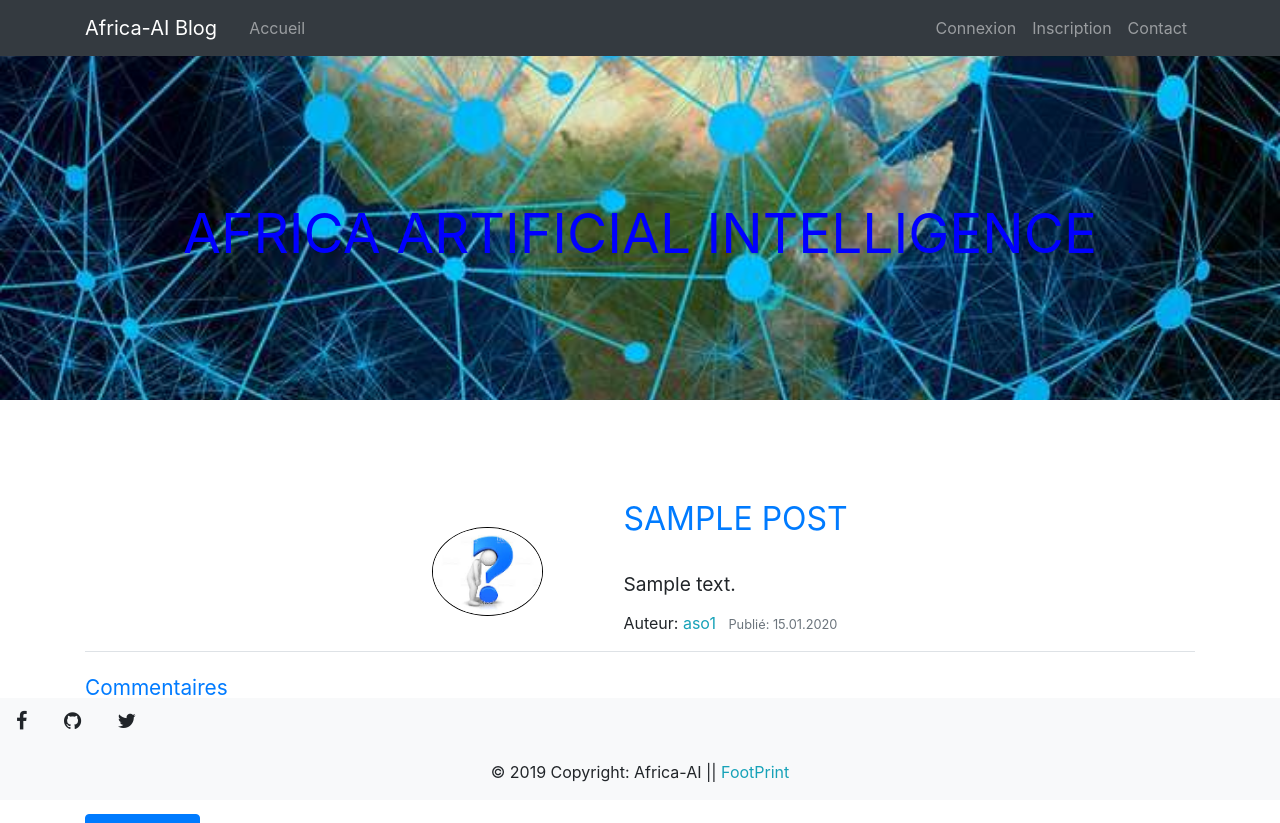
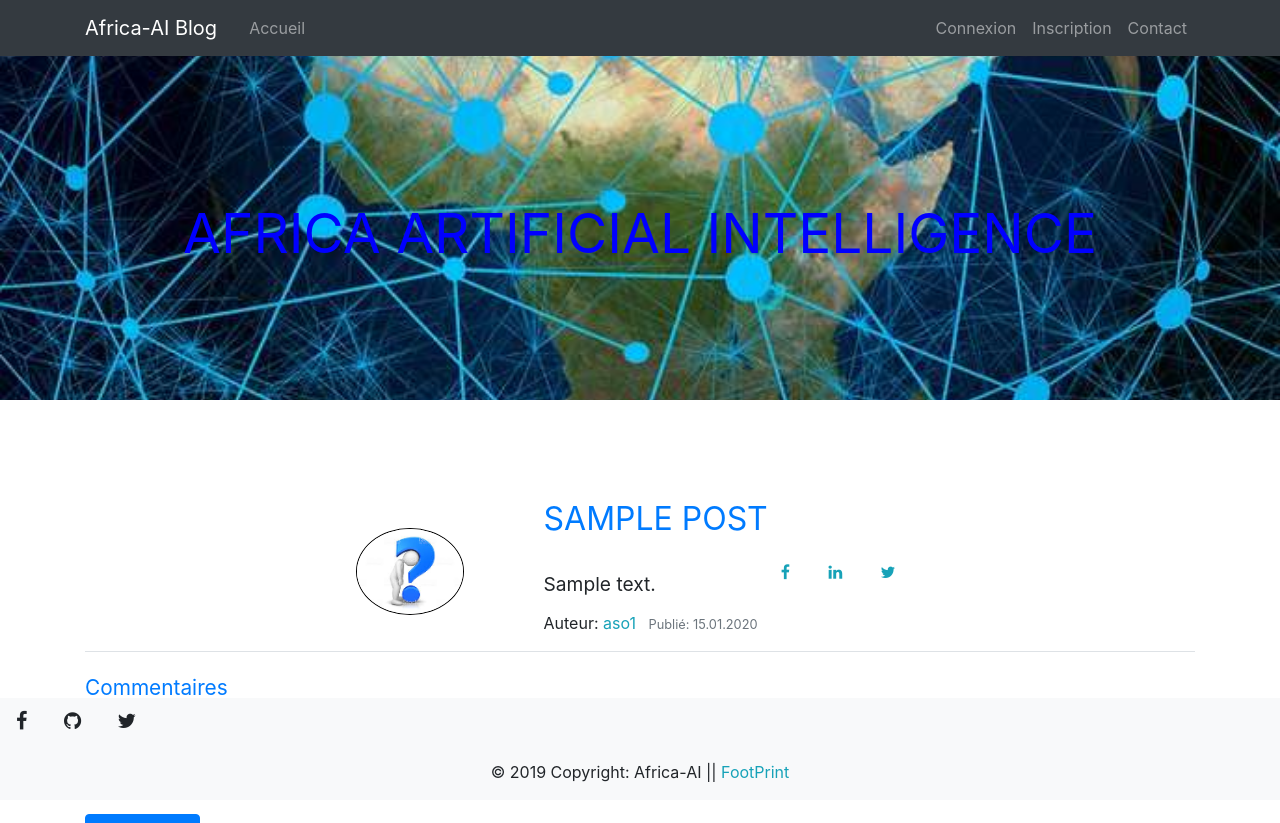
Before and after one commit to armelsoubeiga/blogsi, a Django app: page /post/1/ in a window 1280 px wide. Shown: the top 823 px of the page. Run offline with Django 3.2, Linux system fonts and the light colour scheme; data comes from the database, SQL or seed files in the repository; tables that the repository leaves empty hold one stand-in row (values such as "Sample post"); some libraries are stand-ins or nearby versions.

Commit message:
Update post_detail.html

```diff
--- a/blog/templates/blog/post_detail.html
+++ b/blog/templates/blog/post_detail.html
@@ -2,10 +2,10 @@
 {% extends "blog/base.html"%}
 
 <!-- Title only for this site -->
-{% block title %}Post Detail{% endblock %}
+{% block title %}{{ object.title }}{% endblock %}
 
 {% block content%}
-  <article class="blog-content mb-4 pb-2 border-bottom" role="article">
+  <article class="blog-content mb-4 pb-2 col-xl border-bottom" role="article">
     <!-- Author Image -->
     <img src="{{ object.author.profile.image.url }}" alt="author" class="rounded-circle blog-content__img"/>
     <!-- START Content Post -->
@@ -33,6 +33,22 @@
       {% endif %}
     </div>
     <!-- END Content Post -->
+        <div class="float-right" ></div>
+    <div></div>
+    <div class="social-btns float-right">
+
+      <span class="float-right mr-2 text-info">
+
+                {% with base_url="http://armelsoubeiga.pythonanywhere.com/post/" %}
+                    <a class="btn-floating btn facebook  mr-2 text-info" href="https://www.facebook.com/sharer/sharer.php?u={{ base_url|urlencode }}{{ post.id  }}{{ request.get_full_path|urlencode }}&t={{ post.title }}" target="_blank"><i class="fa fa-facebook" aria-hidden="true"></i></a>
+
+                    <a class="btn-floating btn linkedin  mr-2 text-info" href="http://www.linkedin.com/shareArticle?url={{ base_url|urlencode }}{{ post.id  }}{{ request.get_full_path|urlencode }}&title={{ post.title  }}&summary={{post.content|slice:':50' }}&source={{ base_url|urlencode }}{{ post.id  }}{{ request.get_full_path|urlencode }}" target="_blank"><i class="fa fa-linkedin" aria-hidden="true"></i></a>
+
+                   <a class="btn-floating btn twitter  mr-2 text-info" href="https://twitter.com/intent/tweet?text=A%20good%20article%20to%20read%20absolutely%20%3A{{ base_url|urlencode }}{{ post.id  }}{{ request.get_full_path|urlencode }}" target="_blank"><i class="fa fa-twitter" aria-hidden="true"></i></a>
+                {% endwith %}
+      </span>
+    </div>
+
   </article>
   <h4 class="text-primary">Commentaires</h4>
 {% for comment in post.comments.all %}
```
